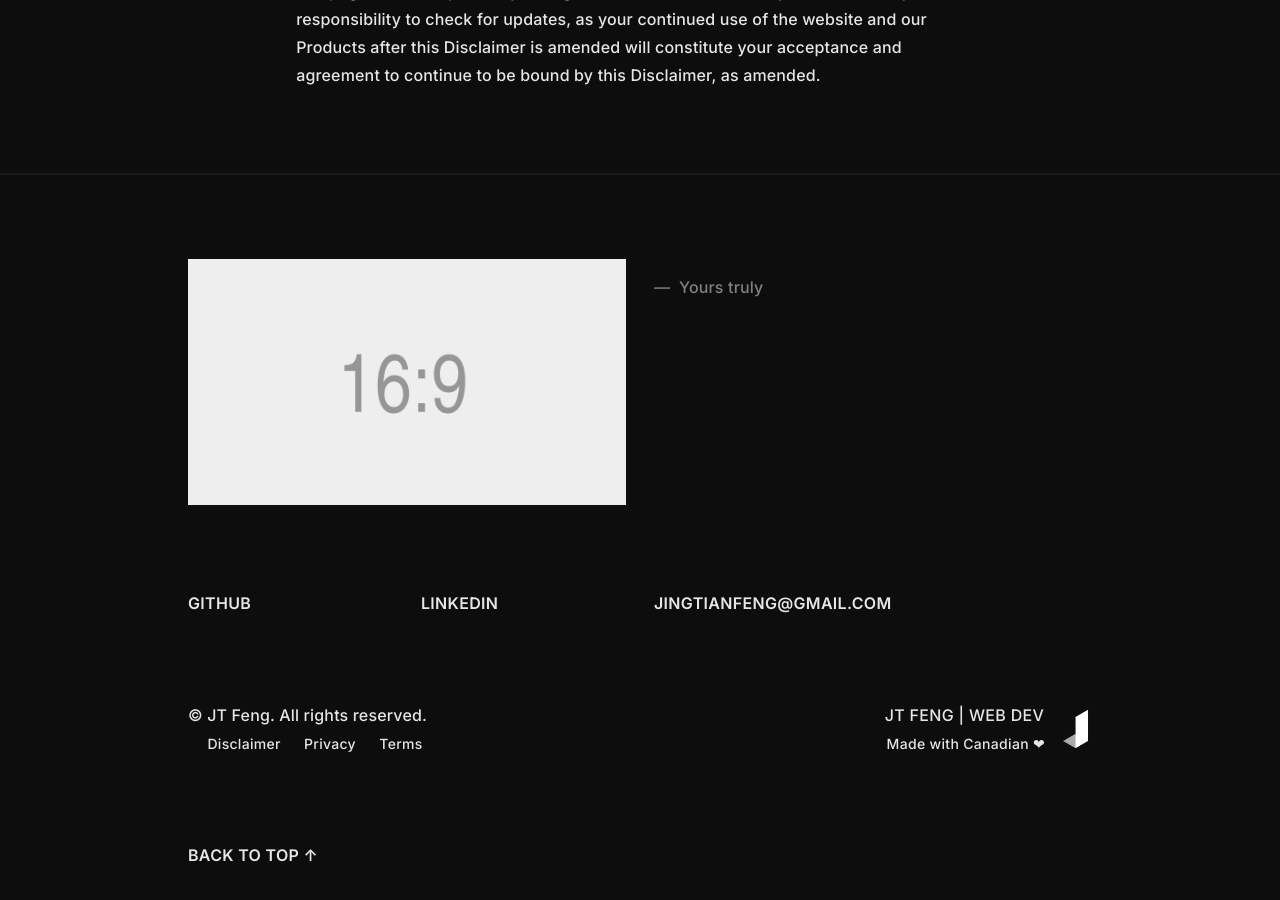
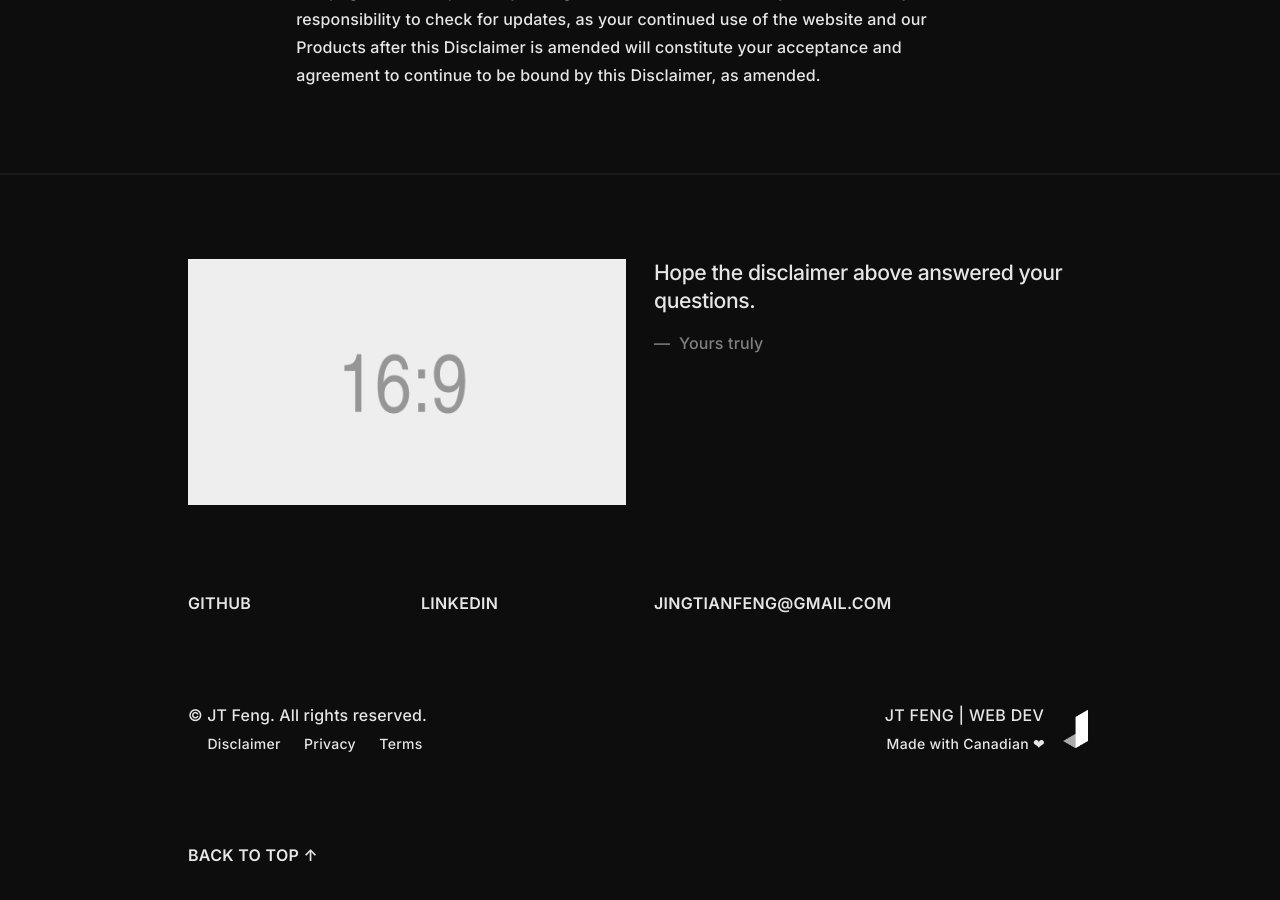
Before and after one commit to jingtianfeng/jtfeng-personal-1, a Jekyll site: the page built from disclaimer.md, in a window 1280 px wide and 900 px high, scrolled down 4075 px. Built offline with Jekyll 4.4.1, drawn with Linux system fonts in a browser that asks for light colours.

Commit message:
Update disclaimer: front matter add blockquote

```diff
--- a/disclaimer.md
+++ b/disclaimer.md
@@ -1,6 +1,7 @@
 ---
 layout: "post"
 title: "Disclaimer"
+blockquote: "Hope the disclaimer above answered your questions."
 ---
 
 # Disclaimer
```
